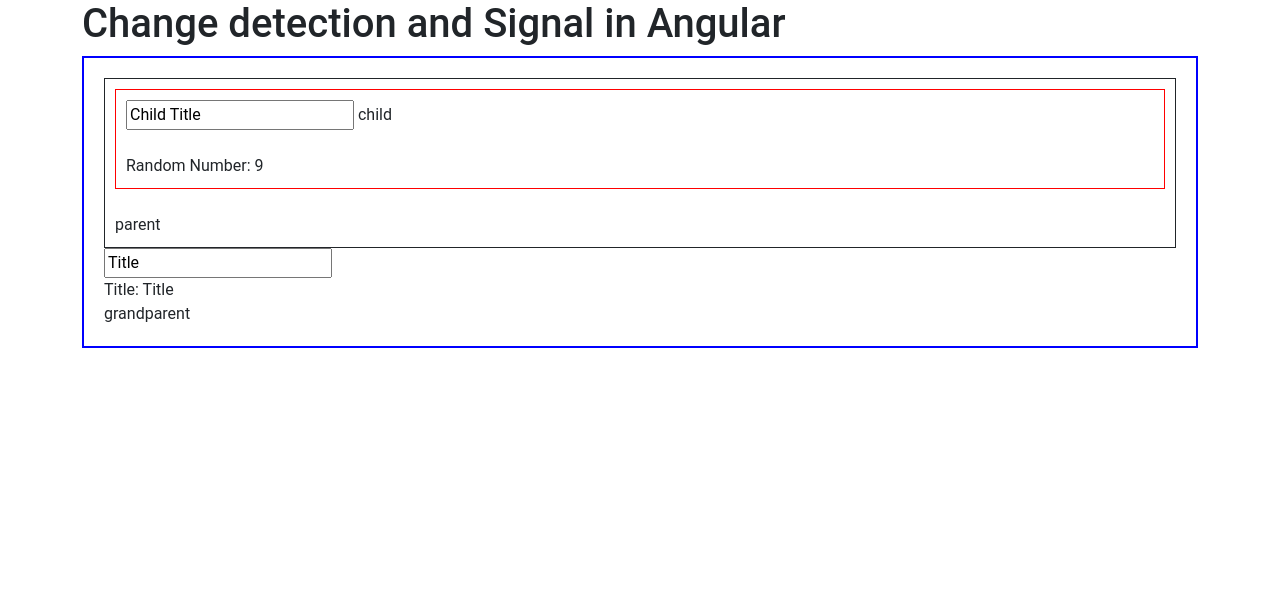
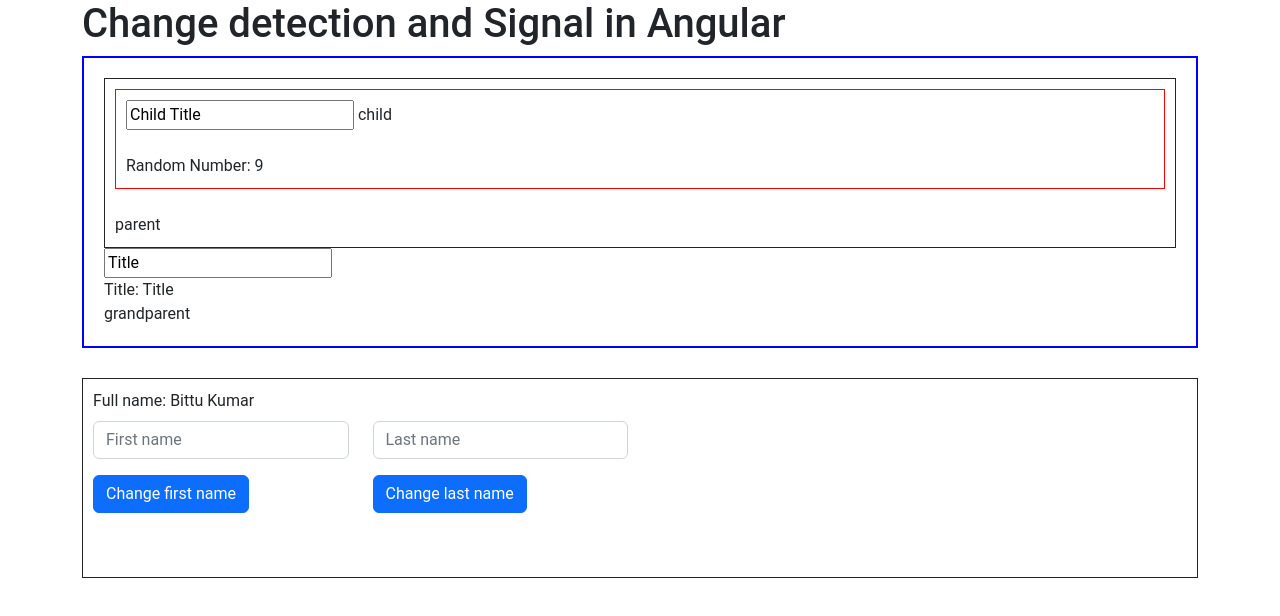
Before and after one commit to bittu1040/Signal-in-Angular, an Angular app: page / in a window 1280 px wide. Shown: the top 616 px of the page. Built offline with nearby package versions, Linux system fonts and the light colour scheme.

Commit message:
added signal method

```diff
--- a/src/app/app.component.html
+++ b/src/app/app.component.html
@@ -3,6 +3,27 @@
 
   <app-grandparent></app-grandparent>
 
-</div>
+  <div style="border: 1px solid; padding: 10px; margin-top: 30px; height: 200px;">
 
-<router-outlet></router-outlet>
+    <div class="row">
+      <div class="col-md-3 mb-2">
+        Full name: {{fullname()}}
+      </div>
+    </div>
+
+    <div class="row">
+      <div class="col-md-3">
+        <div class="input-group mb-3">
+          <input type="text" class="form-control" placeholder="First name">
+        </div>
+        <button class="btn btn-primary" type="button" (click)="updateFirstName()">Change first name</button>
+      </div>
+      <div class="col-md-3">
+        <div class="input-group mb-3">
+          <input type="text" class="form-control" placeholder="Last name">
+        </div>
+        <button class="btn btn-primary" type="button" (click)="updateLastName()">Change last name</button>
+      </div>
+    </div>
+  </div>
+  <router-outlet></router-outlet>
--- a/src/app/app.component.ts
+++ b/src/app/app.component.ts
@@ -1,4 +1,4 @@
-import { ChangeDetectionStrategy, Component, OnInit, signal } from '@angular/core';
+import { ChangeDetectionStrategy, Component, OnInit, computed, effect, signal } from '@angular/core';
 import { CommonModule } from '@angular/common';
 import { RouterOutlet } from '@angular/router';
 import {MatInputModule} from '@angular/material/input';
@@ -21,9 +21,48 @@
   // changeDetection: ChangeDetectionStrategy.OnPush
 
 })
-export class AppComponent{
+export class AppComponent implements OnInit{
+
+count= signal(2);
+number1= signal(3);
+number2= signal(4);
+
+computedCount=  computed(()=> this.number1()+ this.number2());
+
+firstName= signal('bittu');
+lastName= signal('kumar');
+
+fullname= signal("Bittu Kumar");
 
 
+constructor() {
+  effect(()=>{
+    console.log("effect signal- Last updated value",this.count())
+  })
+}
+
+updateFirstName(){
+
+}
+
+updateLastName(){
+
+}
+
+ngOnInit(): void {
+  console.log("start", this.count());
+
+  this.count.set(3);
+  console.log("after set signal", this.count());
+
+  this.count.update((data:number)=>{
+    return data*2;
+  })
+  console.log("after update signal", this.count());
+
+  console.log("computed signal",this.computedCount())
+
+}
 
 
 }
--- a/src/app/parent/parent.component.ts
+++ b/src/app/parent/parent.component.ts
@@ -1,4 +1,4 @@
-import { ChangeDetectionStrategy, Component } from '@angular/core';
+import { ChangeDetectionStrategy, Component, OnInit } from '@angular/core';
 import { CommonModule } from '@angular/common';
 import { ChildComponent } from '../child/child.component';
 
@@ -11,8 +11,11 @@
   changeDetection: ChangeDetectionStrategy.OnPush,
 
 })
-export class ParentComponent {
+export class ParentComponent implements OnInit {
 
+
+  ngOnInit(): void {
+  }
   parent() {
     console.log('parent');
     return 'parent';
```
